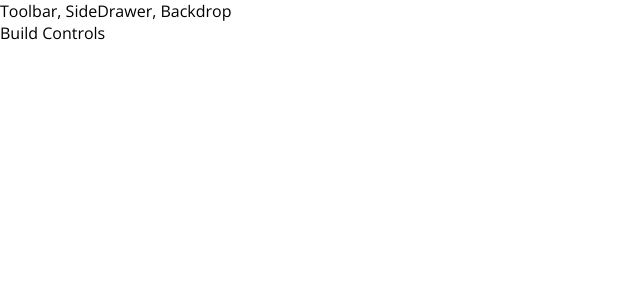
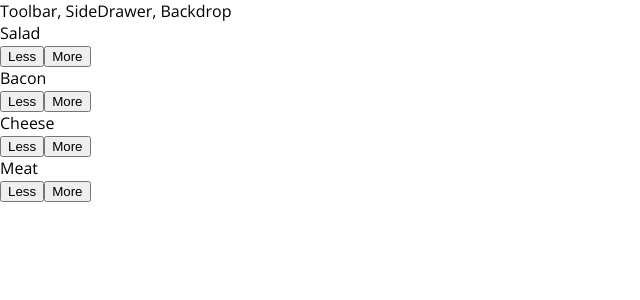
Before and after one commit to mateuszbuczek/burger-app, a React app in the folder app/: page / in a window 1280 px wide. Shown: the top 300 px of the page, without its empty margins (0-640 px from the left). Built offline with nearby package versions, Linux system fonts and the light colour scheme.

Commit message:
burger controls

```diff
--- /dev/null
+++ b/app/src/components/Burger/BuildControls/BuildControl/BuildControl.css
@@ -0,0 +1,58 @@
+.BuildControl {
+  display: flex;
+  justify-content: space-between;
+  align-items: center;
+  margin: 5px 0;
+}
+
+.BuildControl button {
+  display: block;
+  font: inherit;
+  padding: 5px;
+  margin: 0 5px;
+  width: 80px;
+  border: 1px solid #aa6817;
+  cursor: pointer;
+  outline: none;
+}
+
+.BuildControl button:disabled {
+  background-color: #ac9980;
+  border: 1px solid #7e7365;
+  color: #ccc;
+  cursor: default;
+}
+
+.BuildControl button:hover:disabled {
+  background-color: #ac9980;
+  color: #ccc;
+  cursor: not-allowed;
+}
+
+.Label {
+  padding: 10px;
+  font-weight: bold;
+  width: 80px;
+}
+
+.BuildControl .Less {
+  background-color: #d39952;
+  color: white;
+}
+
+.BuildControl .More {
+  background-color: #8f5e1e;
+  color: white;
+}
+
+.BuildControl .Less:hover,
+.BuildControl .Less:active {
+  background-color: #daa972;
+  color: white;
+}
+
+.BuildControl .More:hover,
+.BuildControl .More:active {
+  background-color: #99703f;
+  color: white;
+}
--- /dev/null
+++ b/app/src/components/Burger/BuildControls/BuildControl/BuildControl.js
@@ -0,0 +1,17 @@
+import React from "react";
+
+import classes from "./BuildControl.css";
+
+const BuildControl = props => (
+  <div className={classes.BuildControl}>
+    <div className={classes.label}>{props.label}</div>
+    <button className={classes.Less} onClick={props.removed} disabled={props.disabled}>
+      Less
+    </button>
+    <button className={classes.More} onClick={props.added}>
+      More
+    </button>
+  </div>
+);
+
+export default BuildControl;
--- /dev/null
+++ b/app/src/components/Burger/BuildControls/BuildControls.css
@@ -0,0 +1,10 @@
+.BuildControls {
+  width: 100%;
+  background-color: #cf8f2e;
+  display: flex;
+  flex-flow: column;
+  align-items: center;
+  box-shadow: 0 2px 1px #ccc;
+  margin: auto;
+  padding: 10px 0;
+}
--- /dev/null
+++ b/app/src/components/Burger/BuildControls/BuildControls.js
@@ -0,0 +1,27 @@
+import React from "react";
+
+import classes from "./BuildControls.css";
+import BuildControl from "./BuildControl/BuildControl";
+
+const controls = [
+  { label: "Salad", type: "salad" },
+  { label: "Bacon", type: "bacon" },
+  { label: "Cheese", type: "cheese" },
+  { label: "Meat", type: "meat" }
+];
+
+const BuildControls = props => (
+  <div className={classes.BuildControls}>
+    {controls.map(ctrl => (
+      <BuildControl
+        key={ctrl.label}
+        label={ctrl.label}
+        added={() => props.ingredientAdded(ctrl.type)}
+        removed={() => props.ingredientRemoved(ctrl.type)}
+        disabled={props.disabled[ctrl.type]}
+      />
+    ))}
+  </div>
+);
+
+export default BuildControls;
--- a/app/src/components/Burger/Burger.js
+++ b/app/src/components/Burger/Burger.js
@@ -4,16 +4,20 @@ import classes from "./Burger.css";
 import BurgerIngredient from "./BurgerIngredient/BurgerIngredient";
 
 const Burger = ({ ingredients }) => {
-  const transformedIngredients = Object.keys(ingredients).map(igKey => {
-    return [...Array(ingredients[igKey])].map((_, i) => {
-      return <BurgerIngredient key={igKey + i} type={igKey} />;
-    });
-  }); //transforms object {cheese:2} into [[cheese0, cheese1]]
+  let transformedIngredients = Object.keys(ingredients)
+    .map(igKey => {
+      return [...Array(ingredients[igKey])].map((_, i) => {
+        return <BurgerIngredient key={igKey + i} type={igKey} />;
+      });
+    })
+    .reduce((arr, el) => {
+      return arr.concat(el);
+    }, []); //transforms object {cheese:2} into [[cheese0, cheese1]] then into flatten array [cheese0,cheese1]
 
   return (
     <div className={classes.Burger}>
       <BurgerIngredient type="bread-top" />
-      {transformedIngredients}
+      {transformedIngredients.length === 0 ? <p>Please start adding ingredients</p> : transformedIngredients}
       <BurgerIngredient type="bread-bottom" />
     </div>
   );
--- a/app/src/containers/BurgerBuilder/BurgerBuilder.js
+++ b/app/src/containers/BurgerBuilder/BurgerBuilder.js
@@ -2,6 +2,14 @@ import React, { Component } from "react";
 
 import Aux from "../../hoc/Aux";
 import Burger from "../../components/Burger/Burger";
+import BuildControls from "../../components/Burger/BuildControls/BuildControls";
+
+const INGREDIENT_PRICES = {
+  salad: 0.5,
+  cheese: 0.4,
+  meat: 1.3,
+  bacon: 0.7
+};
 
 class BurgerBuilder extends Component {
   state = {
@@ -10,14 +18,46 @@ class BurgerBuilder extends Component {
       bacon: 1,
       cheese: 2,
       meat: 2
+    },
+    totalPrice: 4
+  };
+
+  addIngredientHandler = type => {
+    const updatedIngredients = {
+      ...this.state.ingredients
+    };
+    updatedIngredients[type]++;
+    const newPrice = INGREDIENT_PRICES[type] + this.state.totalPrice;
+    this.setState({ totalPrice: newPrice, ingredients: updatedIngredients });
+  };
+
+  removeIngredientHandler = type => {
+    if (this.state.ingredients[type]) {
+      const updatedIngredients = {
+        ...this.state.ingredients
+      };
+      updatedIngredients[type]--;
+      const newPrice = -INGREDIENT_PRICES[type] + this.state.totalPrice;
+      this.setState({ totalPrice: newPrice, ingredients: updatedIngredients });
     }
   };
 
   render() {
+    const disabledInfo = {
+      ...this.state.ingredients
+    };
+
+    for (let key in disabledInfo) {
+      disabledInfo[key] = disabledInfo[key] <= 0;
+    }
     return (
       <Aux>
         <Burger ingredients={this.state.ingredients} />
-        <div>Build Controls</div>
+        <BuildControls
+          ingredientAdded={this.addIngredientHandler}
+          ingredientRemoved={this.removeIngredientHandler}
+          disabled={disabledInfo}
+        />
       </Aux>
     );
   }
```
